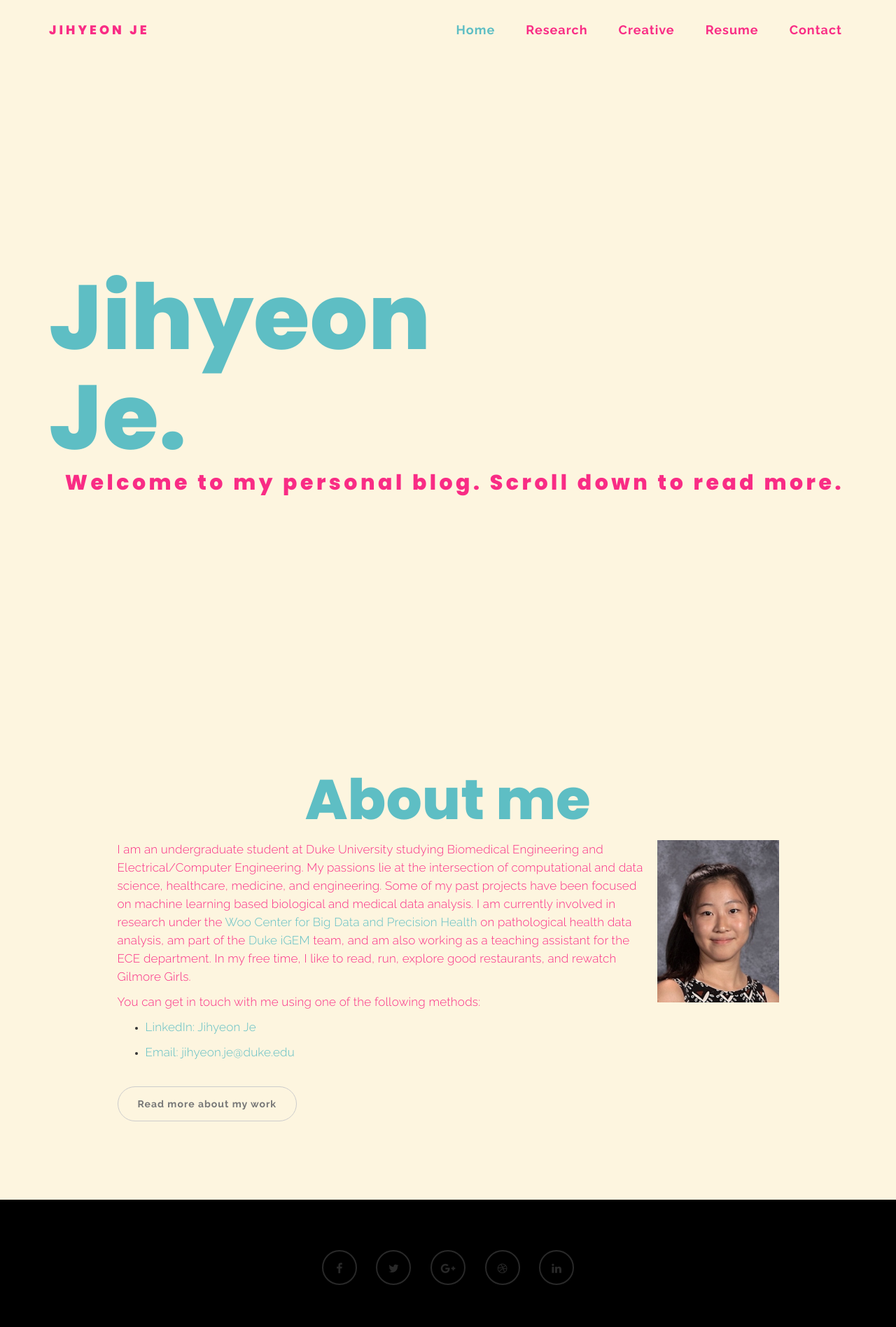
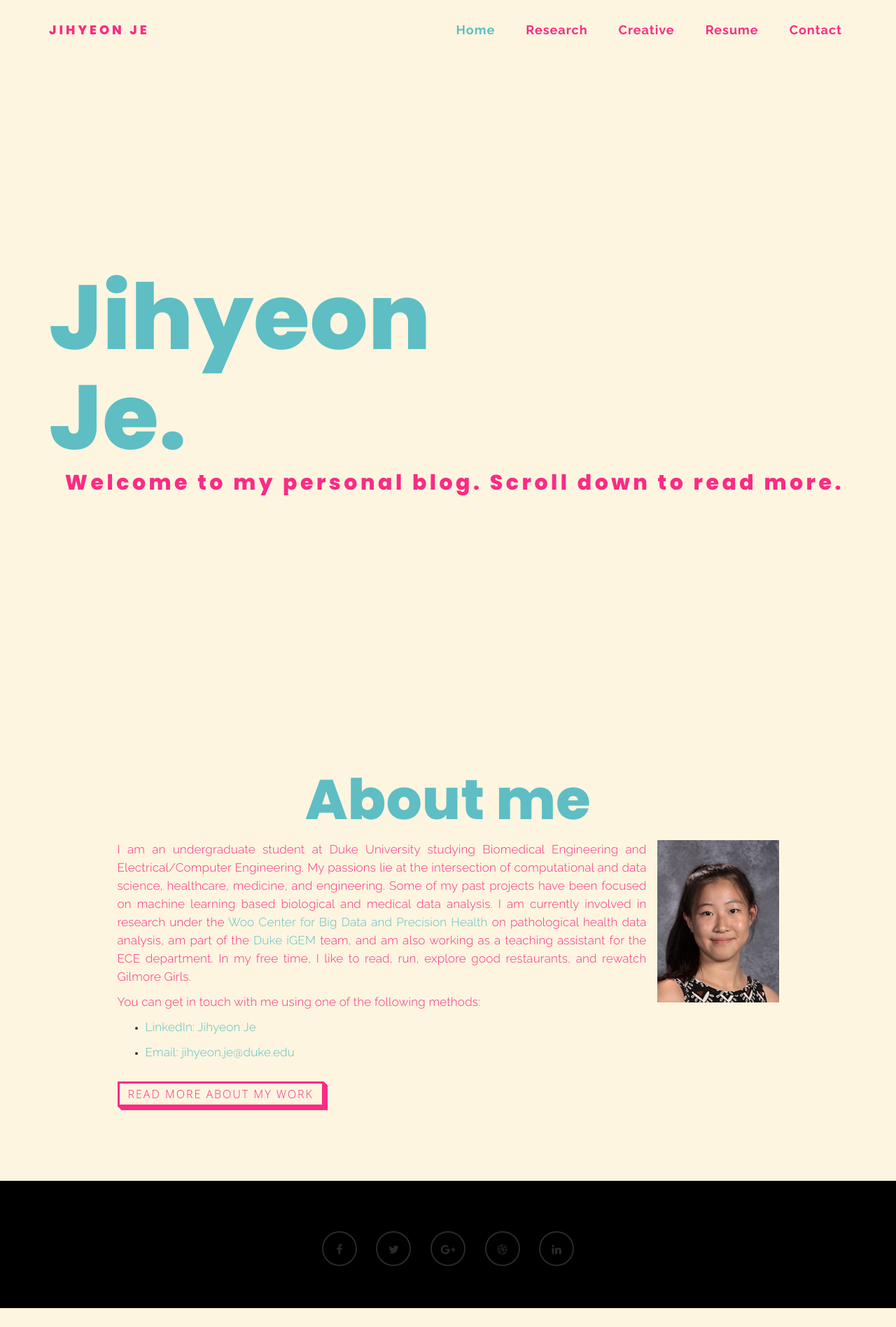
Before and after one commit to rpraka/JihyeonJe.com, a Jekyll site: the page index.html, which Jekyll copies as it is, in a window 1280 px wide. Shown: the whole page at 70% size. Built offline with Jekyll 4.4.1, drawn with Linux system fonts in a browser that asks for light colours; after the commit the page ends 1870 px from its top, so only the background shows below that.

Commit message:
Add files via upload

```diff
--- a/index.html
+++ b/index.html
@@ -33,6 +33,45 @@ http://www.tooplate.com/view/2085-neuron
 </head>
 <body>
      <style>    @import url(https://fonts.googleapis.com/css?family=Raleway:300,700);
+     p {
+    text-align: justify;
+}
+
+
+
+/* CSS */
+.button-54 {
+
+  font-family: "Open Sans", sans-serif;
+  font-size: 16px;
+  letter-spacing: 2px;
+  text-decoration: none;
+  text-transform: uppercase;
+  color: #F92C85;
+  cursor: pointer;
+  border: 3px solid;
+  margin-top: 5px;
+  margin-right: 8px;
+  margin-bottom: 10px;
+  padding: 0.25em 0.5em;
+  box-shadow: 1px 1px 0px 0px, 2px 2px 0px 0px, 3px 3px 0px 0px, 4px 4px 0px 0px, 5px 5px 0px 0px;
+  position: relative;
+  user-select: none;
+  -webkit-user-select: none;
+  touch-action: manipulation;
+}
+
+.button-54:active {
+  box-shadow: 0px 0px 0px 0px;
+  top: 5px;
+  left: 5px;
+}
+
+@media (min-width: 768px) {
+  .button-54 {
+    padding: 0.25em 0.75em;
+  }
+}
      </style>
 <!-- PRE LOADER -->
 
@@ -106,9 +145,9 @@ http://www.tooplate.com/view/2085-neuron
                               <p> You can get in touch with me using one of the following methods: </p>
                               <ul>
                                  <li> <p><a href="https://www.linkedin.com/in/jihyeon-je/">LinkedIn: Jihyeon Je</a></p></li>
-                                 <li> <p><a href="mailto: jj271@duke.edu">Email: jihyeon.je@duke.edu</a></p></li>
+                                 <li> <p><a href="mailto: jj271@duke.edu">Email: jihyeon.je@duke.edu</a><br> </br></p></li>
                               </ul>
-                              <a href="about.html" class="btn btn-default">Read more about my work</a>
+                              <a href="about.html" class="button-54">Read more about my work</a>
                          </div>
                     </div>
 
```
